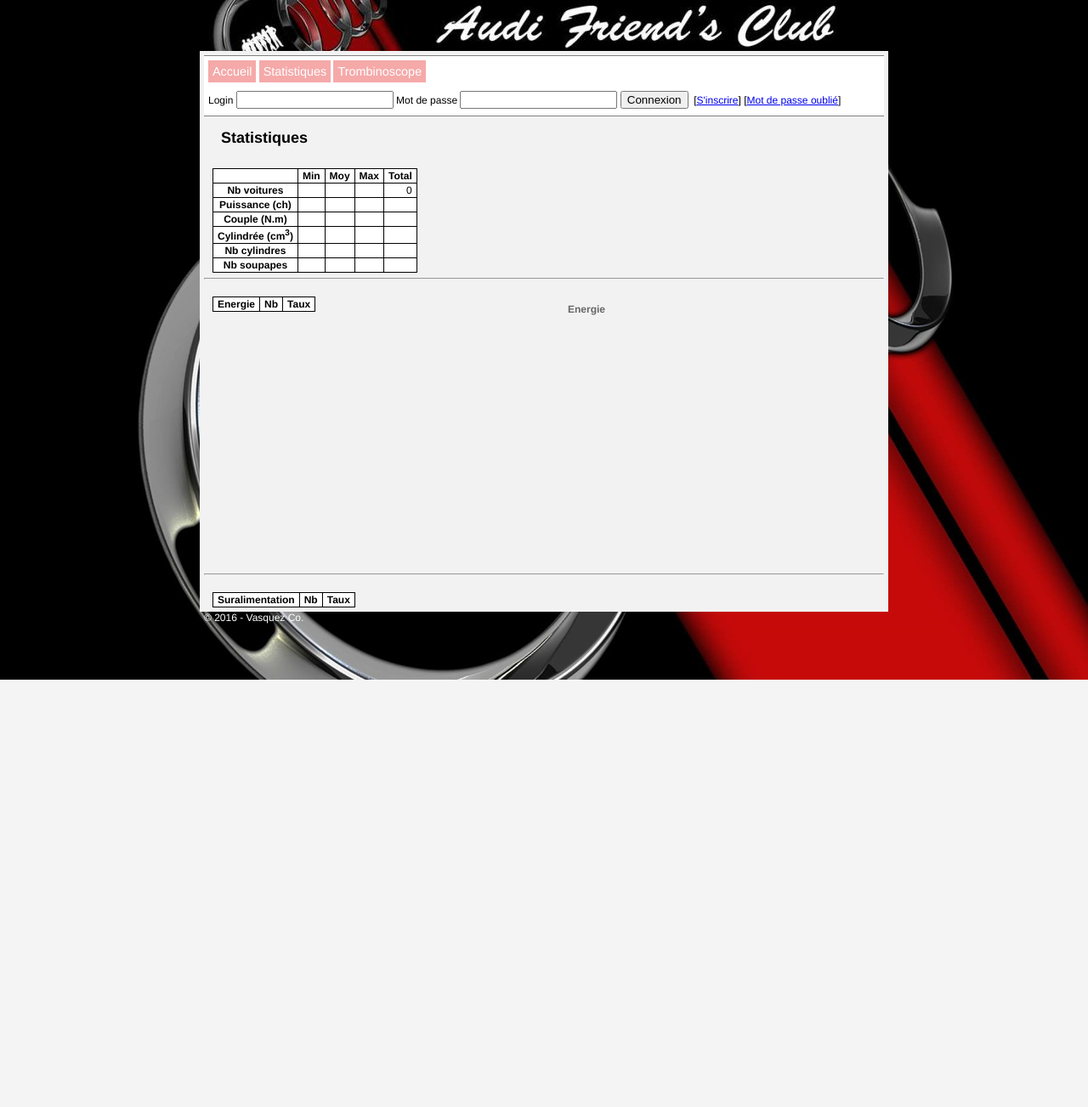
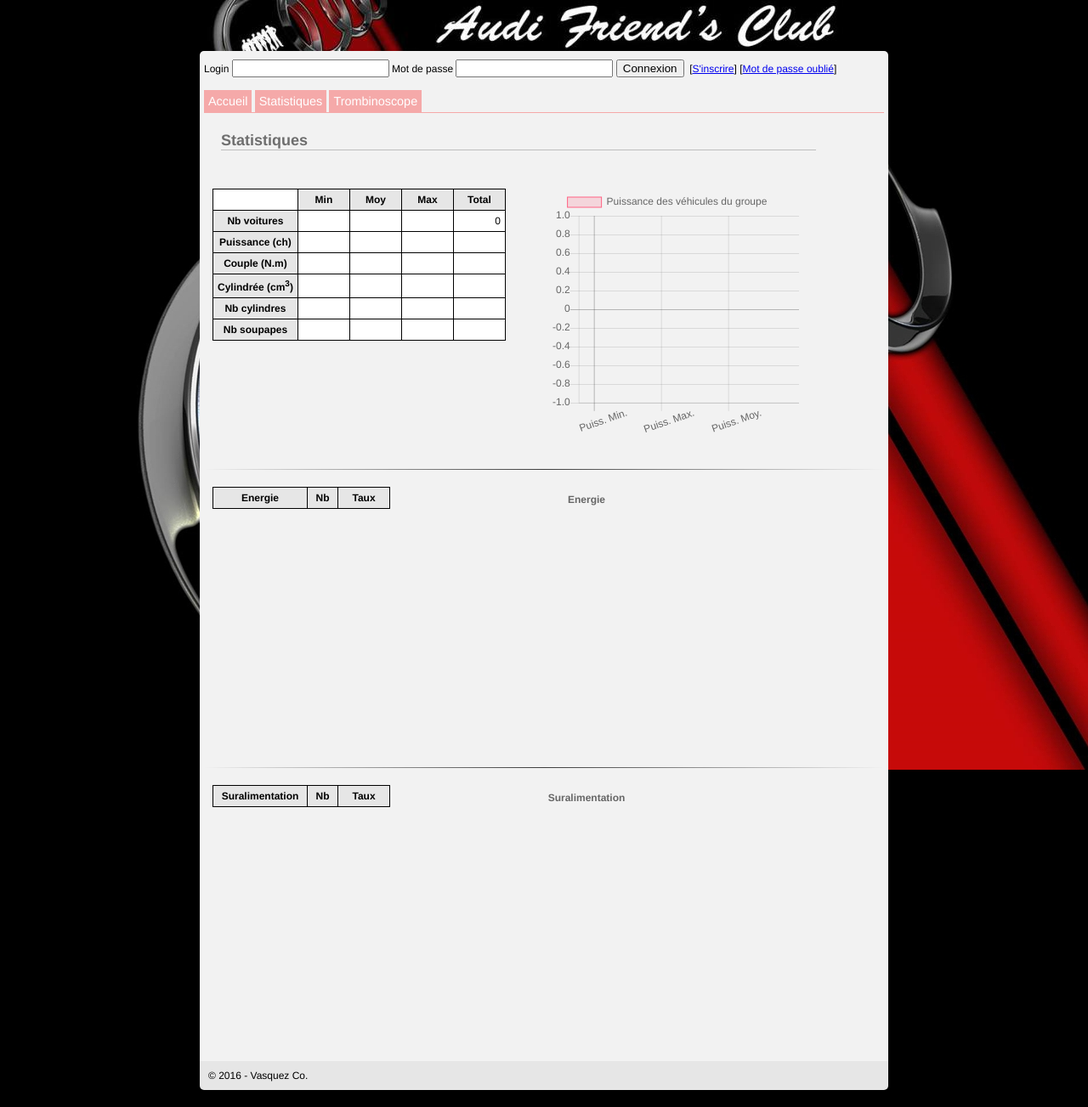
Before and after one commit to VasquezCarz/carz, a PHP site: page /stats.php in a window 1280 px wide. Shown: the whole page at 85% size. Before the commit the page ends 800 px from the top, so only its background shows below. Run offline with PHP 8.4, Linux system fonts and the light colour scheme; tables that the repository leaves empty or names only in its code hold one stand-in row (values such as "Sample post"); lists and menus that the app fills with data are empty; a map, chart or similar area stays blank.

Commit message:
Nouveaux graphs pour les stats et quelques ajustements de présentation

```diff
--- a/index.php
+++ b/index.php
@@ -64,7 +64,7 @@
         </legend>
 
         <table class="listing border">
-          <tr><th>Marque</th><th>Modèle</th><th>Année</th><th>Code</th><th>Motorisation</th><th>Energie</th><th>Puiss.<br />(ch)</th><th>Couple<br />(N.m)</th><th>Boîte</th><th>Propriétaire</th></tr>
+          <tr><th>Marque</th><th>Modèle</th><th>Année</th><th>Code</th><th>Motorisation</th><th>Energie</th><th>Puiss.<br />(ch)</th><th>Couple<br />(N.m)</th><th>Boîte</th><th colspan="2">Propriétaire</th></tr>
           <?php
           $id_groupe = empty($_POST['group']) ? $first_group : $_POST['group'];
 
@@ -88,8 +88,8 @@
 
               echo '<tr><td>', $voiture->lib_marque, '</td><td>', $voiture->lib_modele, '</td><td>', $voiture->annee, '</td><td>', $voiture->lib_code,
                 '</td><td>', $voiture->lib_motorisation, '</td><td>', $voiture->energie, '</td><td>', $voiture->puissance, '</td><td>', $voiture->couple,
-                '</td><td>', $voiture->lib_boite, '</td><td><img class="avatar" src="uploads/',
-                str_pad($voiture->id_utilisateur, 10, '0', STR_PAD_LEFT), '/thumbnail.jpg" /> <span title="', $voiture->lib_voiture, '">', $voiture->login, '</span></td>',
+                '</td><td>', $voiture->lib_boite, '</td><td><span style=\"\" title="', $voiture->lib_voiture, '">', $voiture->login, '</span></td><td><img class="avatar" src="uploads/',
+                str_pad($voiture->id_utilisateur, 10, '0', STR_PAD_LEFT), '/thumbnail.jpg" onerror=this.src=\'graphics/default.png\' /> </td>',
                 $admin == '1' ? '<td><a href="profile_car_edit.php?car_id='.$voiture->id_voiture.'"><img src="graphics/pencil.png" /></a></td>' : '',
                 '</tr>', "\n";
             }
--- a/nav.inc.php
+++ b/nav.inc.php
@@ -1,9 +1,5 @@
 <div id="nav">
-  <div id="nav_links">
-    <a href="index.php">Accueil</a>
-    <a href="stats.php">Statistiques</a>
-	<a href="trombi.php">Trombinoscope</a>
-  </div>
+
   <div id="nav_auth">
     <?php
     // Contrôle de la variable de session 'login'
@@ -35,4 +31,9 @@
     $_SESSION['msg'] = '';
     ?>
   </div>
+  <div id="nav_links">
+    <a href="index.php">Accueil</a>
+    <a href="stats.php">Statistiques</a>
+	<a href="trombi.php">Trombinoscope</a>
+  </div>
 </div>
--- a/scripts/css/style.css
+++ b/scripts/css/style.css
@@ -25,6 +25,7 @@
   background-color: #F2F2F2;
   color: #000000;
   padding: 5px;
+  border-radius: 5px 5px 0px 0px;
 }
 
 section {
@@ -35,14 +36,28 @@
 }
 
 footer {
-  width: 800px;
+  width: 790px;
   margin: 0 auto;
-  color: #FFFFFF;
+  color: #000000;
+  background-color: #E6E6E6;
+  padding:10px;
+  margin-bottom:20px;
+  border-radius: 0 0 5px 5px;
 }
 
 h2{
-	margin-left: 20px;
+  color: #6E6E6E;
+  margin-left: 20px;
+  border-bottom: 1px #BDBDBD solid;
+  width: 700px;
 
+}
+
+hr{
+	margin-top:10px;
+	border: 0;
+    height: 1px;
+    background-image: linear-gradient(to right, rgba(0, 0, 0, 0), rgba(0, 0, 0, 0.75), rgba(0, 0, 0, 0));
 }
 
 .thick {
@@ -79,12 +94,30 @@
   height: 30px;
 }
 
+table th.stats_label{
+	width:100px;
+}
+
+table th.stats_nb{
+	width:25px;
+}
+
+table th.stats_taux{
+	width:50px;
+}
+
 table.listing tr:nth-child(even) {
   background-color: #E6E6E6;
 }
 
 table.stats td {
   text-align: right;
+  padding: 5px;
+}
+
+table.stats th{
+	background-color:#E6E6E6;
+	padding: 5px;
 }
 
 span.success {
@@ -141,17 +174,14 @@
 }
 
 div#nav{
-  margin-bottom: 5px;
-  border-top: 1px gray solid;
-  border-bottom: 1px gray solid;
-  background-color: #FFFFFF;
-  padding: 5px;
-  height: 60px;
+
+  height: 70px;
 }
 
 div#nav_links{
-  margin-top: 5px;
-  margin-bottom: 15px;
+  margin-top:20px;
+  border-bottom: 1px #F5A9A9 solid;
+  padding-bottom:5px;
 }
 
 div#nav_links a{
--- a/stats.php
+++ b/stats.php
@@ -51,13 +51,15 @@
       if ($result = $db->query($query)) {
         if ($stats1 = $result->fetch_object('Stats1')) {
       ?>
+      <div style="margin-top: 20px; height: 320px;">
+        <div style="width:400px; height: 300px; float: left;">
           <table class="border stats">
             <tr>
               <td></td>
-            <th>Min</th>
-            <th>Moy</th>
-            <th>Max</th>
-            <th>Total</th>
+              <th class="stats_taux">Min</th>
+              <th class="stats_taux">Moy</th>
+              <th class="stats_taux">Max</th>
+              <th class="stats_taux">Total</th>
             </tr>
             <tr>
               <th>Nb voitures</th>
@@ -102,6 +104,11 @@
               <td><?php echo $stats1->vsum; ?></td>
             </tr>
           </table>
+        </div>
+        <div style="width:300px; height: 300px; float: left;">
+          <canvas id="myChart3" width="300" height="300"></canvas>
+        </div>
+      </div>
 		  <?php
         }
       }
@@ -119,16 +126,16 @@
 
         <div style="width:300px; height: 300px; float: left;">
         <table class="border stats">
-          <tr><th>Energie</th><th>Nb</th><th>Taux</th></tr>
+          <tr><th class="stats_label">Energie</th><th class="stats_nb">Nb</th><th class="stats_taux">Taux</th></tr>
           <?php
           $labels = "";
           $valeurs = "";
           while ($stats2 = $result->fetch_object('Stats2')) {
             // PG : pour les stats
-            $labels .= "\"" . $stats2->energie . "\",";
+            $labels .= "\"" . ucfirst($stats2->energie) . "\",";
             $valeurs .= $stats2->nb_energie . ",";
             // PG : Fin pour les stats
-            echo '<tr><td>', $stats2->energie, '</td><td>', $stats2->nb_energie, '</td><td>', round($stats2->nb_energie * 100 / $stats1->ccnt, 2), '%</td></tr>';
+            echo '<tr><td>', ucfirst($stats2->energie), '</td><td>', $stats2->nb_energie, '</td><td>', round($stats2->nb_energie * 100 / $stats1->ccnt, 2), '%</td></tr>';
           }
           ?>
         </table>
@@ -138,7 +145,7 @@
         </div>
       </div>
       <hr/>
-      <div>
+      <div style="margin-top: 20px; height: 320px;">
         <?php
         }
 
@@ -150,15 +157,25 @@
 
         if ($result = $db->query($query)) {
         ?>
-          <br />
+          <div style="width:300px; height: 300px; float: left;">
           <table class="border stats">
-            <tr><th>Suralimentation</th><th>Nb</th><th>Taux</th></tr>
+            <tr><th class="stats_label">Suralimentation</th><th class="stats_nb">Nb</th><th class="stats_taux">Taux</th></tr>
             <?php
+            $labels2 = "";
+            $valeurs2 = "";
+            // PG : Fin pour les stats
             while ($stats3 = $result->fetch_object('Stats3')) {
-              echo '<tr><td>', $stats3->suralimentation, '</td><td>', $stats3->nb_sural, '</td><td>', round($stats3->nb_sural * 100 / $stats1->ccnt, 2), '%</td></tr>';
+		      // PG : pour les stats
+              $labels2 .= "\"" . ucfirst($stats3->suralimentation) . "\",";
+              $valeurs2 .= $stats3->nb_sural . ",";
+              echo '<tr><td>', ucfirst($stats3->suralimentation), '</td><td>', $stats3->nb_sural, '</td><td>', round($stats3->nb_sural * 100 / $stats1->ccnt, 2), '%</td></tr>';
             }
             ?>
           </table>
+		  </div>
+          <div style="width:300px; height: 300px; float: left;">
+            <canvas id="myChart2" width="300" height="300"></canvas>
+          </div>
         <?php
         }
         $db->close();
@@ -169,13 +186,11 @@
 	  var data = {
 	    labels: [
 		<?php echo $labels; ?>
-		/*"Red",
-		"Blue",
-		"Yellow"*/
+
 	    ],
 	    datasets: [{
 		  label: '# of cars',
-	      data: [/*300, 50, 100*/<?php echo $valeurs; ?>],
+	      data: [<?php echo $valeurs; ?>],
           backgroundColor: [
 				"#FF6384",
 				"#36A2EB",
@@ -203,6 +218,74 @@
 		data: data ,
 		options: options
 	  });
+
+
+	  // Graphique n°2
+	  var data2 = {
+	    labels: [
+		<?php echo $labels2; ?>
+
+	    ],
+	    datasets: [{
+		  label: '# of cars',
+	      data: [<?php echo $valeurs2; ?>],
+          backgroundColor: [
+				"#FF6384",
+				"#36A2EB",
+				"#FFCE56"
+          ],
+          hoverBackgroundColor: [
+				"#FF6384",
+				"#36A2EB",
+				"#FFCE56"
+          ]
+	    }]
+	  };
+
+	  var options2 = {
+        title: {
+          display: true,
+          text: 'Suralimentation',
+          fullWidth: true
+        }
+      };
+
+
+	  var ctx2 = document.getElementById("myChart2");
+	  var myPieChart = new Chart(ctx2,{
+		type: 'doughnut',
+		data: data2 ,
+		options: options2
+	  });
+
+	  // Graphique n°3 :
+
+	  var data3 = {
+        labels: ["Puiss. Min.", "Puiss. Max.", "Puiss. Moy."],
+        datasets: [
+        {
+          label: "Puissance des véhicules du groupe",
+          backgroundColor: [
+                'rgba(255, 99, 132, 0.2)',
+                'rgba(54, 162, 235, 0.2)',
+                'rgba(255, 206, 86, 0.2)'
+          ],
+          borderColor: [
+                'rgba(255,99,132,1)',
+                'rgba(54, 162, 235, 1)',
+                'rgba(255, 206, 86, 1)'
+          ],
+          borderWidth: 1,
+          data: [<?php echo $stats1->pmin ?>, <?php echo $stats1->pmax ?>, <?php echo $stats1->pavg ?>],
+        }
+        ]
+      };
+
+      var ctx3 = document.getElementById("myChart3");
+	  var myBarChart = new Chart(ctx3, {
+        type: 'bar',
+        data: data3
+      });
     </script>
     <footer>
       <?php include "footer.inc.php"; ?>
```
Also changed, not shown: trombi.php (+18 -3 lines), graphics/default.png (added), graphics/settings.png. Lines whose indentation alone changed are shown as unchanged.
